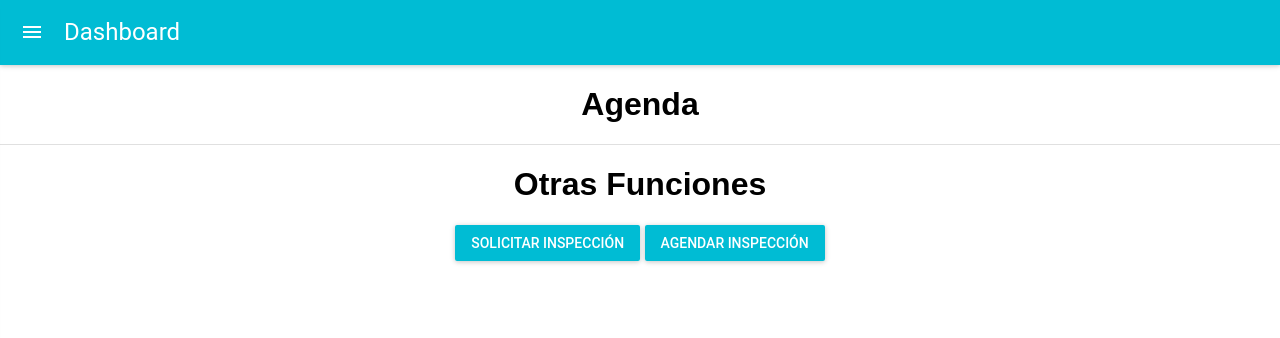
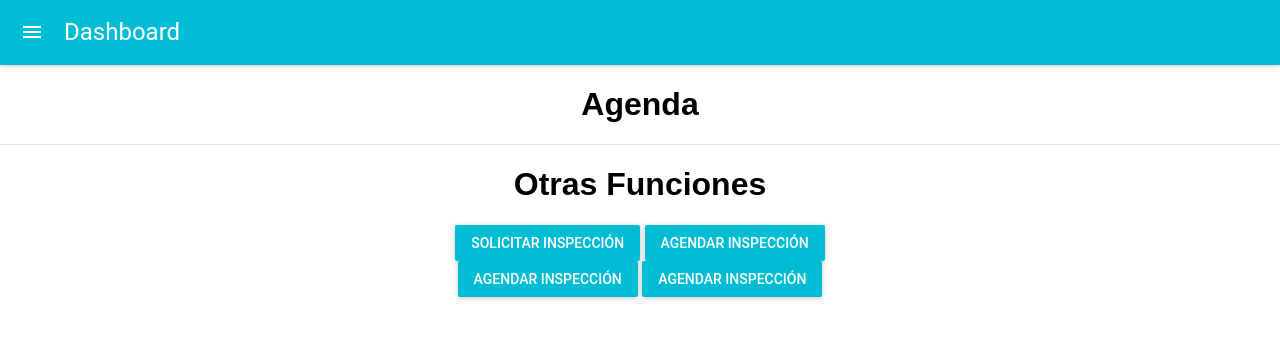
Before and after one commit to camilo77/Inspecciones, a React (Create React App) app: page / in a window 1280 px wide. Shown: the top 338 px of the page. Built offline with nearby package versions, Linux system fonts and the light colour scheme.

Commit message:
se agregan botones

```diff
--- a/src/Components/Views/Dashboard/Index.js
+++ b/src/Components/Views/Dashboard/Index.js
@@ -25,6 +25,20 @@ class Index extends Component {
             label = "Agendar Inspección"
           />
         </Link>
+        <br/>
+        <Link to="/inspecciones">
+          <RaisedButton
+            primary = { true }
+            label = "Agendar Inspección"
+          />
+        </Link>
+        { " " }
+        <Link to="/inspecciones">
+          <RaisedButton
+            primary = { true }
+            label = "Agendar Inspección"
+          />
+        </Link>
       </div>
     );
   }
```
